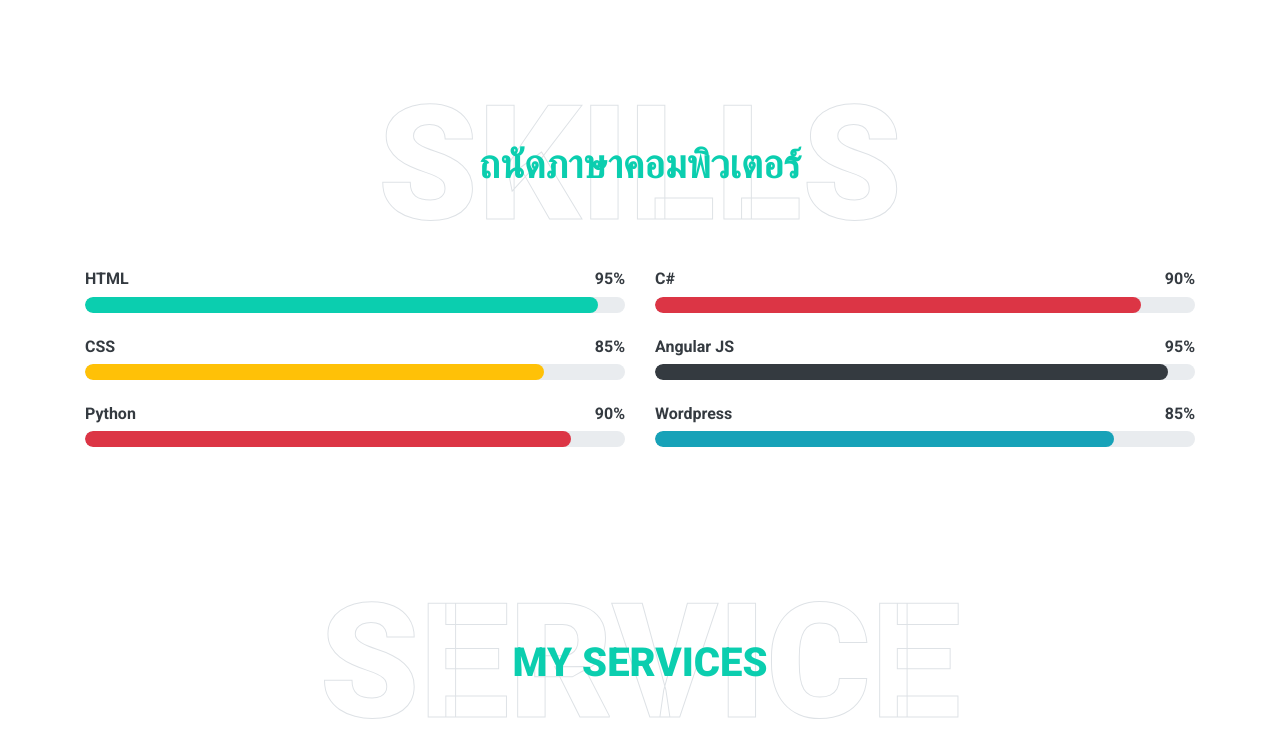
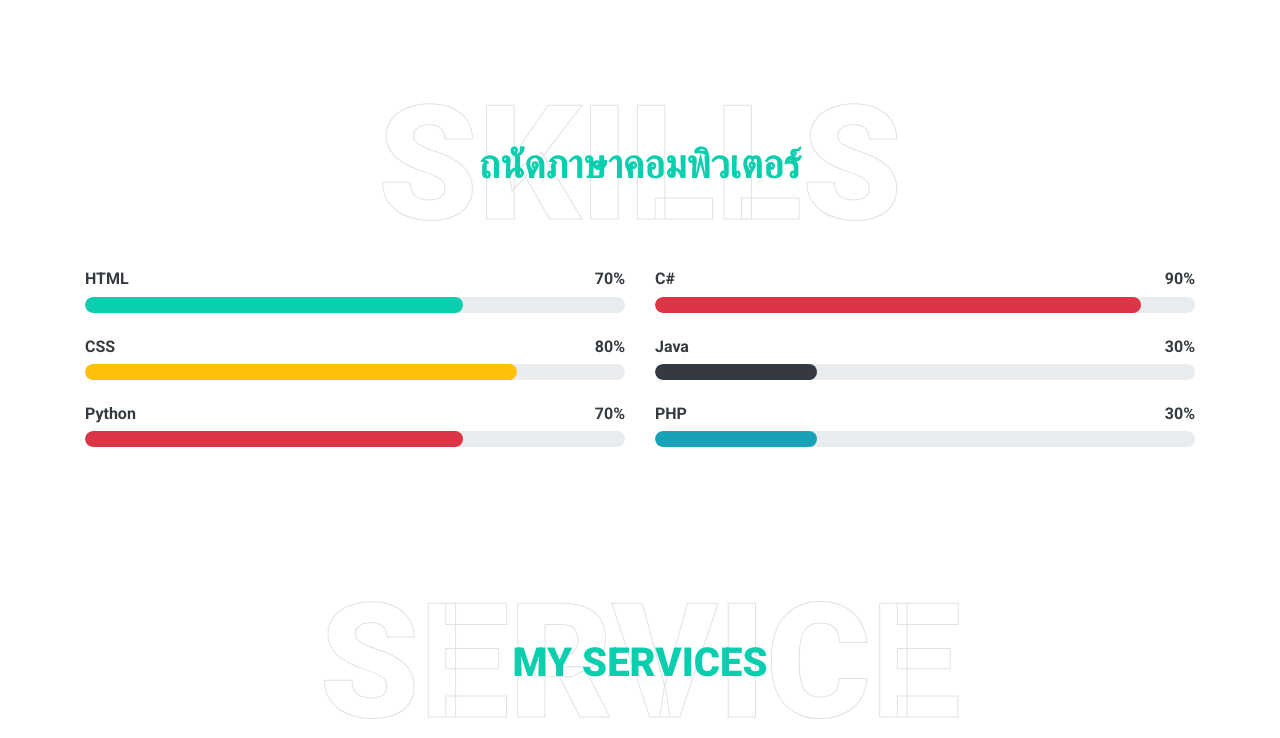
Before and after one commit to KoonPalmyKung/natapon.profile, a plain HTML site: page index.html in a window 1280 px wide. Shown: the part 2062-2800 px from the top of the page. Drawn offline with nearby package versions, Linux system fonts and the light colour scheme.

Commit message:
Update index.html

```diff
--- a/index.html
+++ b/index.html
@@ -5,8 +5,8 @@
     <meta charset="utf-8">
     <title>MyProfile</title>
     <meta content="width=device-width, initial-scale=1.0" name="viewport">
-    <meta content="Free HTML Templates" name="keywords">
-    <meta content="Free HTML Templates" name="description">
+    <meta content="MyProfile" name="keywords">
+    <meta content="MyProfile" name="description">
 
     <!-- Favicon -->
     <link href="img/favicon.ico" rel="icon">
@@ -43,7 +43,7 @@
                 <a href="#skill" class="nav-item nav-link">Skill</a>
                 <a href="#service" class="nav-item nav-link">Service</a>
                 <a href="#portfolio" class="nav-item nav-link">Portfolio</a>
-                <a href="#testimonial" class="nav-item nav-link">Review</a>
+                <!--<a href="#testimonial" class="nav-item nav-link">Review</a>-->
                 <a href="#blog" class="nav-item nav-link">Blog</a>
                 <a href="#contact" class="nav-item nav-link">Contact</a>
             </div>
@@ -81,7 +81,7 @@
                 </div>
                 <div class="col-lg-7 text-center text-lg-left">
                     <h3 class="text-white font-weight-normal mb-3">ผมชื่อ</h3>
-                    <h1 class="display-3 text-uppercase text-primary mb-2" style="-webkit-text-stroke: 2px #ffffff;">นายนฏพล พรหมจารย์</h1>
+                    <h1 class="display-4 text-uppercase text-primary mb-2" style="-webkit-text-stroke: 2px #ffffff;">นายนฏพล พรหมจารย์</h1>
                     <h1 class="typed-text-output d-inline font-weight-lighter text-white"></h1>
                     <div class="typed-text d-none">Drawing, Gamer, Programmer, Video Editer</div>
                     <div class="d-flex align-items-center justify-content-center justify-content-lg-start pt-5">
@@ -207,28 +207,28 @@
                     <div class="skill mb-4">
                         <div class="d-flex justify-content-between">
                             <h6 class="font-weight-bold">HTML</h6>
-                            <h6 class="font-weight-bold">95%</h6>
+                            <h6 class="font-weight-bold">70%</h6>
                         </div>
                         <div class="progress">
-                            <div class="progress-bar bg-primary" role="progressbar" aria-valuenow="95" aria-valuemin="0" aria-valuemax="100"></div>
+                            <div class="progress-bar bg-primary" role="progressbar" aria-valuenow="70" aria-valuemin="0" aria-valuemax="100"></div>
                         </div>
                     </div>
                     <div class="skill mb-4">
                         <div class="d-flex justify-content-between">
                             <h6 class="font-weight-bold">CSS</h6>
-                            <h6 class="font-weight-bold">85%</h6>
+                            <h6 class="font-weight-bold">80%</h6>
                         </div>
                         <div class="progress">
-                            <div class="progress-bar bg-warning" role="progressbar" aria-valuenow="85" aria-valuemin="0" aria-valuemax="100"></div>
+                            <div class="progress-bar bg-warning" role="progressbar" aria-valuenow="80" aria-valuemin="0" aria-valuemax="100"></div>
                         </div>
                     </div>
                     <div class="skill mb-4">
                         <div class="d-flex justify-content-between">
                             <h6 class="font-weight-bold">Python</h6>
-                            <h6 class="font-weight-bold">90%</h6>
+                            <h6 class="font-weight-bold">70%</h6>
                         </div>
                         <div class="progress">
-                            <div class="progress-bar bg-danger" role="progressbar" aria-valuenow="90" aria-valuemin="0" aria-valuemax="100"></div>
+                            <div class="progress-bar bg-danger" role="progressbar" aria-valuenow="70" aria-valuemin="0" aria-valuemax="100"></div>
                         </div>
                     </div>
                 </div>
@@ -244,20 +244,20 @@
                     </div>
                     <div class="skill mb-4">
                         <div class="d-flex justify-content-between">
-                            <h6 class="font-weight-bold">Angular JS</h6>
-                            <h6 class="font-weight-bold">95%</h6>
+                            <h6 class="font-weight-bold">Java</h6>
+                            <h6 class="font-weight-bold">30%</h6>
                         </div>
                         <div class="progress">
-                            <div class="progress-bar bg-dark" role="progressbar" aria-valuenow="95" aria-valuemin="0" aria-valuemax="100"></div>
+                            <div class="progress-bar bg-dark" role="progressbar" aria-valuenow="30" aria-valuemin="0" aria-valuemax="100"></div>
                         </div>
                     </div>
                     <div class="skill mb-4">
                         <div class="d-flex justify-content-between">
-                            <h6 class="font-weight-bold">Wordpress</h6>
-                            <h6 class="font-weight-bold">85%</h6>
+                            <h6 class="font-weight-bold">PHP</h6>
+                            <h6 class="font-weight-bold">30%</h6>
                         </div>
                         <div class="progress">
-                            <div class="progress-bar bg-info" role="progressbar" aria-valuenow="85" aria-valuemin="0" aria-valuemax="100"></div>
+                            <div class="progress-bar bg-info" role="progressbar" aria-valuenow="30" aria-valuemin="0" aria-valuemax="100"></div>
                         </div>
                     </div>
                 </div>
@@ -340,9 +340,9 @@
                 <div class="col-12 text-center mb-2">
                     <ul class="list-inline mb-4" id="portfolio-flters">
                         <li class="btn btn-sm btn-outline-primary m-1 active"  data-filter="*">All</li>
-                        <li class="btn btn-sm btn-outline-primary m-1" data-filter=".first">Design</li>
-                        <li class="btn btn-sm btn-outline-primary m-1" data-filter=".second">Development</li>
-                        <li class="btn btn-sm btn-outline-primary m-1" data-filter=".third">Marketing</li>
+                        <li class="btn btn-sm btn-outline-primary m-1" data-filter=".first">Art Design</li>
+                        <li class="btn btn-sm btn-outline-primary m-1" data-filter=".second">Projects</li>
+                        <li class="btn btn-sm btn-outline-primary m-1" data-filter=".third">Certificate</li>
                     </ul>
                 </div>
             </div>
@@ -414,7 +414,7 @@
 
 
     <!-- Testimonial Start -->
-    <div class="container-fluid py-5" id="testimonial">
+    <!--<div class="container-fluid py-5" id="testimonial">
         <div class="container">
             <div class="position-relative d-flex align-items-center justify-content-center">
                 <h1 class="display-1 text-uppercase text-white" style="-webkit-text-stroke: 1px #dee2e6;">Review</h1>
@@ -448,7 +448,7 @@
                 </div>
             </div>
         </div>
-    </div>
+    </div>-->
     <!-- Testimonial End -->
 
 
@@ -457,7 +457,7 @@
         <div class="container">
             <div class="position-relative d-flex align-items-center justify-content-center">
                 <h1 class="display-1 text-uppercase text-white" style="-webkit-text-stroke: 1px #dee2e6;">Blog</h1>
-                <h1 class="position-absolute text-uppercase text-primary">Latest Blog</h1>
+                <h1 class="position-absolute text-uppercase text-primary">บล็อค</h1>
             </div>
             <div class="row">
                 <div class="col-lg-4 mb-5">
@@ -504,7 +504,7 @@
         <div class="container">
             <div class="position-relative d-flex align-items-center justify-content-center">
                 <h1 class="display-1 text-uppercase text-white" style="-webkit-text-stroke: 1px #dee2e6;">Contact</h1>
-                <h1 class="position-absolute text-uppercase text-primary">Contact Me</h1>
+                <h1 class="position-absolute text-uppercase text-primary">ติดต่อฉัน</h1>
             </div>
             <div class="row justify-content-center">
                 <div class="col-lg-8">
```
